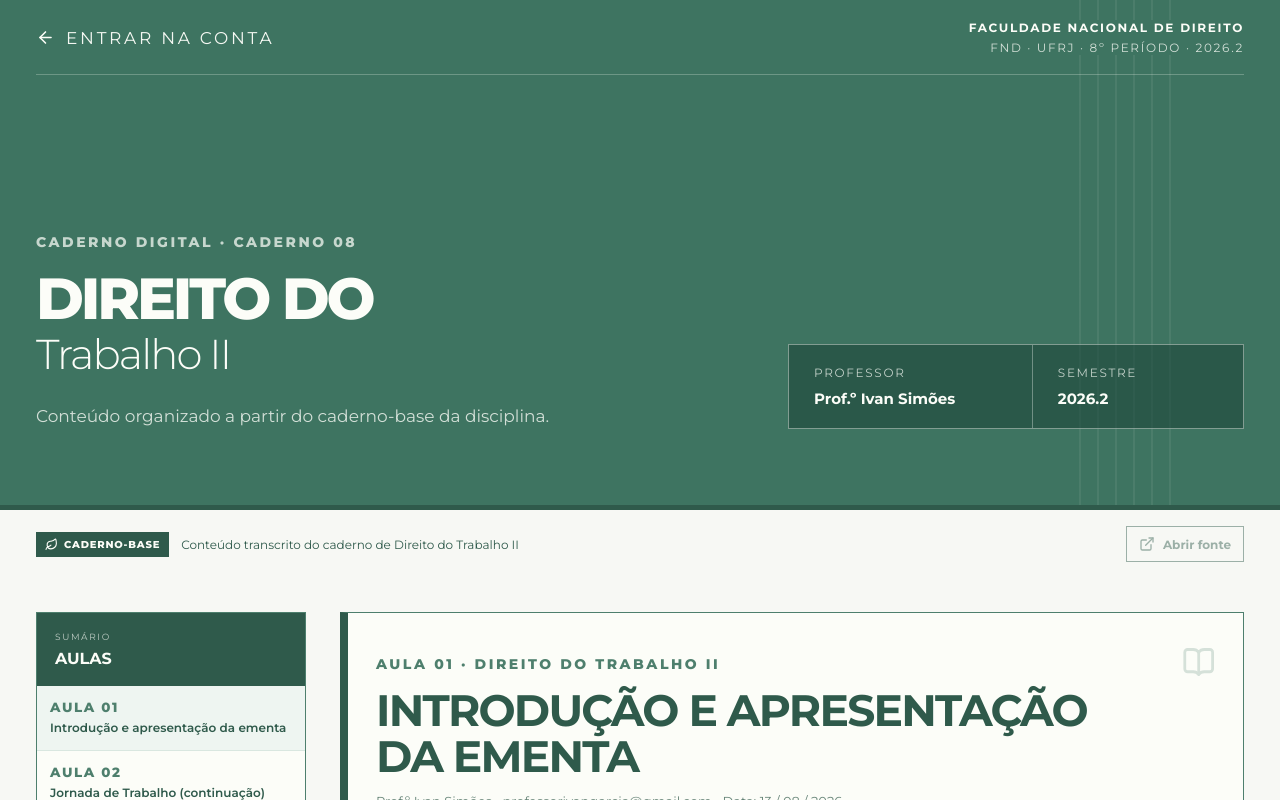
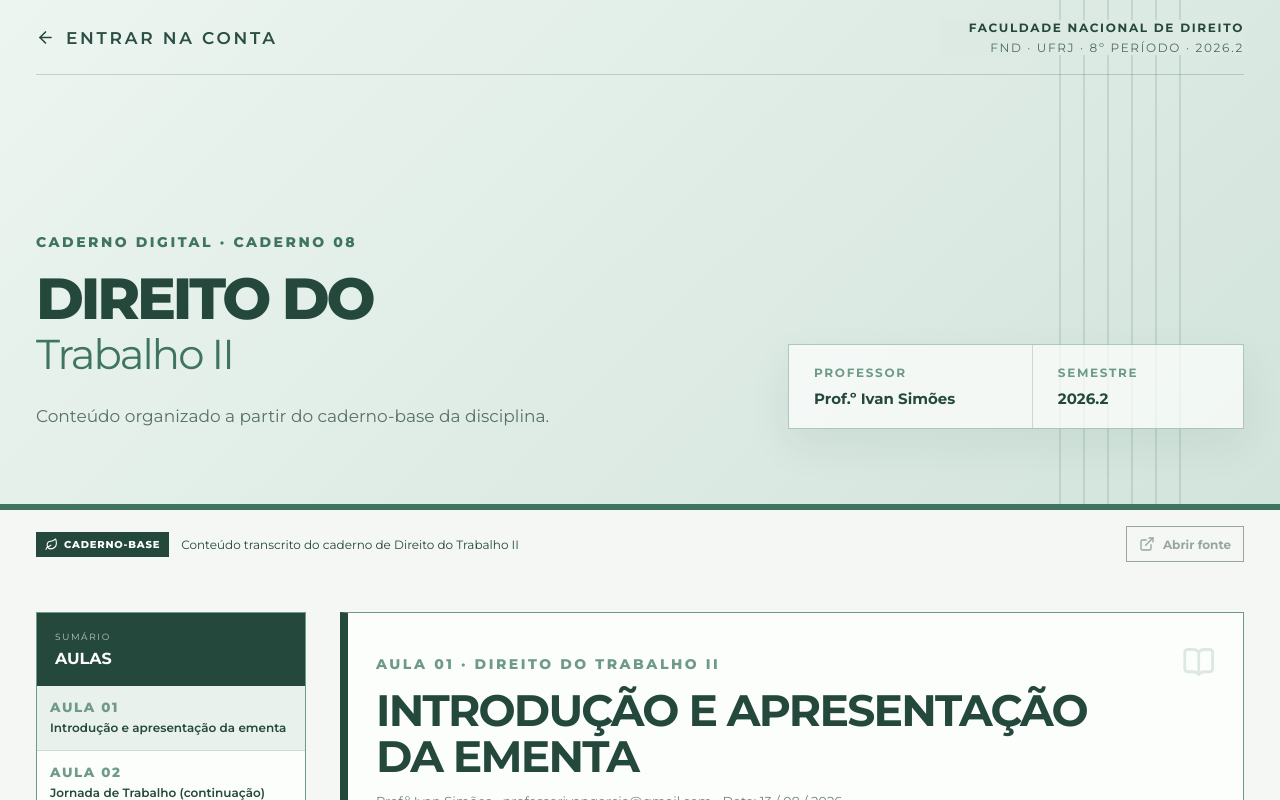
Before and after one commit to marianadireito8ufrj-max/caderno-direito-trabalho-ii, a React (Vite) app: page / in a window 1280 px wide. Shown: the top 800 px of the page. Built offline with nearby package versions, Linux system fonts and the light colour scheme.

Commit message:
style: diferenciar identidade verde de Direito do Trabalho II

```diff
--- a/src/styles.css
+++ b/src/styles.css
@@ -5,16 +5,16 @@
   color:#24352F;
   background:#F7F8F4;
   font-synthesis:none;
-  --forest:#2F5A4B;
+  --forest:#24483C;
   --green:#3E7461;
-  --mid:#4E7F6D;
-  --muted:#668477;
-  --cream:#F7F8F4;
-  --paper:#FCFDF8;
-  --pale:#EEF5F1;
-  --pale2:#E4EFEA;
-  --divider:#D9E7E0;
-  --ink:#24352F;
+  --mid:#6F9A8A;
+  --muted:#6F837A;
+  --cream:#F4F7F4;
+  --paper:#FCFEFC;
+  --pale:#E8F1EC;
+  --pale2:#DCE9E3;
+  --divider:#CADCD3;
+  --ink:#20352D;
 }
 *{box-sizing:border-box}
 body{margin:0;background:var(--cream)}
@@ -23,7 +23,7 @@ button{border-radius:0}
 .app-shell{min-height:100vh}
 
 .login-page{min-height:100vh;display:grid;grid-template-columns:54.5% 45.5%;background:var(--cream);position:relative;overflow:hidden}
-.login-brand{background:var(--green);color:var(--paper);padding:48px 5.6vw 40px;display:grid;grid-template-rows:auto 1fr auto;min-height:100vh}
+.login-brand{background:linear-gradient(155deg,#24483C 0%,#315F50 100%);color:var(--paper);padding:48px 5.6vw 40px;display:grid;grid-template-rows:auto 1fr auto;min-height:100vh}
 .login-brand-top{display:flex;justify-content:space-between;gap:24px;padding-bottom:22px;border-bottom:1px solid rgba(252,253,248,.28);font-size:11px;letter-spacing:.14em;text-transform:uppercase}
 .login-brand-top strong{font-weight:800}
 .login-brand-top span{font-weight:700;opacity:.86;text-align:right}
@@ -65,27 +65,27 @@ button{border-radius:0}
 .login-bottom-links span{color:#87918A}
 .privacy-note{text-align:center;margin:22px 0 0;font-size:9px;line-height:1.5;color:#9A9F9C}
 
-.hero{position:relative;overflow:hidden;background:var(--green);color:var(--paper);border-bottom:5px solid var(--forest);height:510px;min-height:510px}
-.hero::after{content:"";position:absolute;z-index:0;top:0;right:8%;width:112px;height:100%;pointer-events:none;background:repeating-linear-gradient(90deg,transparent 0 13px,rgba(78,127,109,.82) 13px 15px,transparent 15px 18px)}
+.hero{position:relative;overflow:hidden;background:linear-gradient(135deg,#EDF5F1 0%,#DDEBE4 58%,#D2E4DB 100%);color:var(--forest);border-bottom:6px solid var(--green);height:510px;min-height:510px}
+.hero::after{content:"";position:absolute;z-index:0;top:0;right:7%;width:148px;height:100%;pointer-events:none;background:repeating-linear-gradient(90deg,transparent 0 17px,rgba(62,116,97,.16) 17px 19px,transparent 19px 24px)}
 .hero-top,.hero-main,.source-bar,.content-grid{width:min(1838px,calc(100% - 72px));margin:auto}
 .hero-top,.hero-main{position:relative;z-index:1}
-.hero-top{display:flex;justify-content:space-between;align-items:center;border-bottom:1px solid rgba(252,253,248,.25);padding:20px 0 19px}
-.account-link{display:inline-flex;align-items:center;gap:11px;color:var(--paper);border:0;background:transparent;text-transform:uppercase;font-size:17px;letter-spacing:.16em;font-weight:400;cursor:pointer;padding:0}
+.hero-top{display:flex;justify-content:space-between;align-items:center;border-bottom:1px solid rgba(36,72,60,.20);padding:20px 0 19px}
+.account-link{display:inline-flex;align-items:center;gap:11px;color:var(--forest);border:0;background:transparent;text-transform:uppercase;font-size:17px;letter-spacing:.16em;font-weight:600;cursor:pointer;padding:0}
 .account-link span{opacity:.96}
-.institution{display:grid;gap:5px;text-align:right;text-transform:uppercase;font-size:12px;letter-spacing:.14em;position:relative;z-index:2;padding-left:28px;background:var(--green)}
+.institution{display:grid;gap:5px;text-align:right;text-transform:uppercase;font-size:12px;letter-spacing:.14em;position:relative;z-index:2;padding-left:28px;background:#DCEAE3;color:var(--forest)}
 .institution span{opacity:.78}
 .hero-main{height:416px;padding:43px 0 62px;display:grid;grid-template-columns:minmax(0,1fr) 456px;gap:64px;align-items:end}
 .eyebrow{font-size:14px;font-weight:800;letter-spacing:.18em;text-transform:uppercase;color:var(--mid)}
-.eyebrow.light{color:rgba(252,253,248,.72)}
-.hero h1{margin:22px 0 0;text-transform:uppercase;font-size:clamp(58px,4.25vw,81px);line-height:.91;letter-spacing:-.055em;font-weight:800;max-width:850px}
-.hero h1 span{display:block;text-transform:none;font-family:Montserrat,system-ui,sans-serif;font-size:.72em;font-weight:300;letter-spacing:-.045em;line-height:1;margin-top:8px}
-.hero-copy>p:last-child{max-width:760px;line-height:1.5;opacity:.78;margin:28px 0 0;font-size:17px}
+.eyebrow.light{color:var(--green)}
+.hero h1{margin:22px 0 0;text-transform:uppercase;font-size:clamp(58px,4.25vw,81px);line-height:.91;letter-spacing:-.055em;font-weight:800;max-width:850px;color:var(--forest)}
+.hero h1 span{display:block;text-transform:none;font-family:Montserrat,system-ui,sans-serif;font-size:.72em;font-weight:400;letter-spacing:-.045em;line-height:1;margin-top:8px;color:var(--green)}
+.hero-copy>p:last-child{max-width:760px;line-height:1.5;color:#587067;margin:28px 0 0;font-size:17px}
 .hero-side{position:relative;align-self:stretch;display:flex;align-items:flex-end;justify-content:flex-end}
-.meta-box{width:456px;display:grid;grid-template-columns:1.15fr 1fr;border:1px solid rgba(252,253,248,.42);background:rgba(28,70,57,.58);margin-bottom:0}
+.meta-box{width:456px;display:grid;grid-template-columns:1.15fr 1fr;border:1px solid rgba(62,116,97,.38);background:rgba(252,254,252,.74);box-shadow:0 16px 40px rgba(36,72,60,.08);margin-bottom:0;color:var(--forest)}
 .meta-box>div{padding:20px 25px;min-width:0;background:transparent}
-.meta-box>div+div{border-left:1px solid rgba(252,253,248,.34)}
+.meta-box>div+div{border-left:1px solid rgba(62,116,97,.24)}
 .meta-box span,.meta-box strong{display:block}
-.meta-box span{font-size:12px;letter-spacing:.14em;text-transform:uppercase;opacity:.72}
+.meta-box span{font-size:12px;letter-spacing:.14em;text-transform:uppercase;color:var(--mid);font-weight:700}
 .meta-box strong{font-size:15px;margin-top:9px;white-space:nowrap}
 .source-bar{display:flex;justify-content:space-between;align-items:center;gap:20px;padding:16px 0}
 .source-bar>div{display:flex;align-items:center;gap:12px;flex-wrap:wrap;font-size:12px;color:var(--forest)}
```
